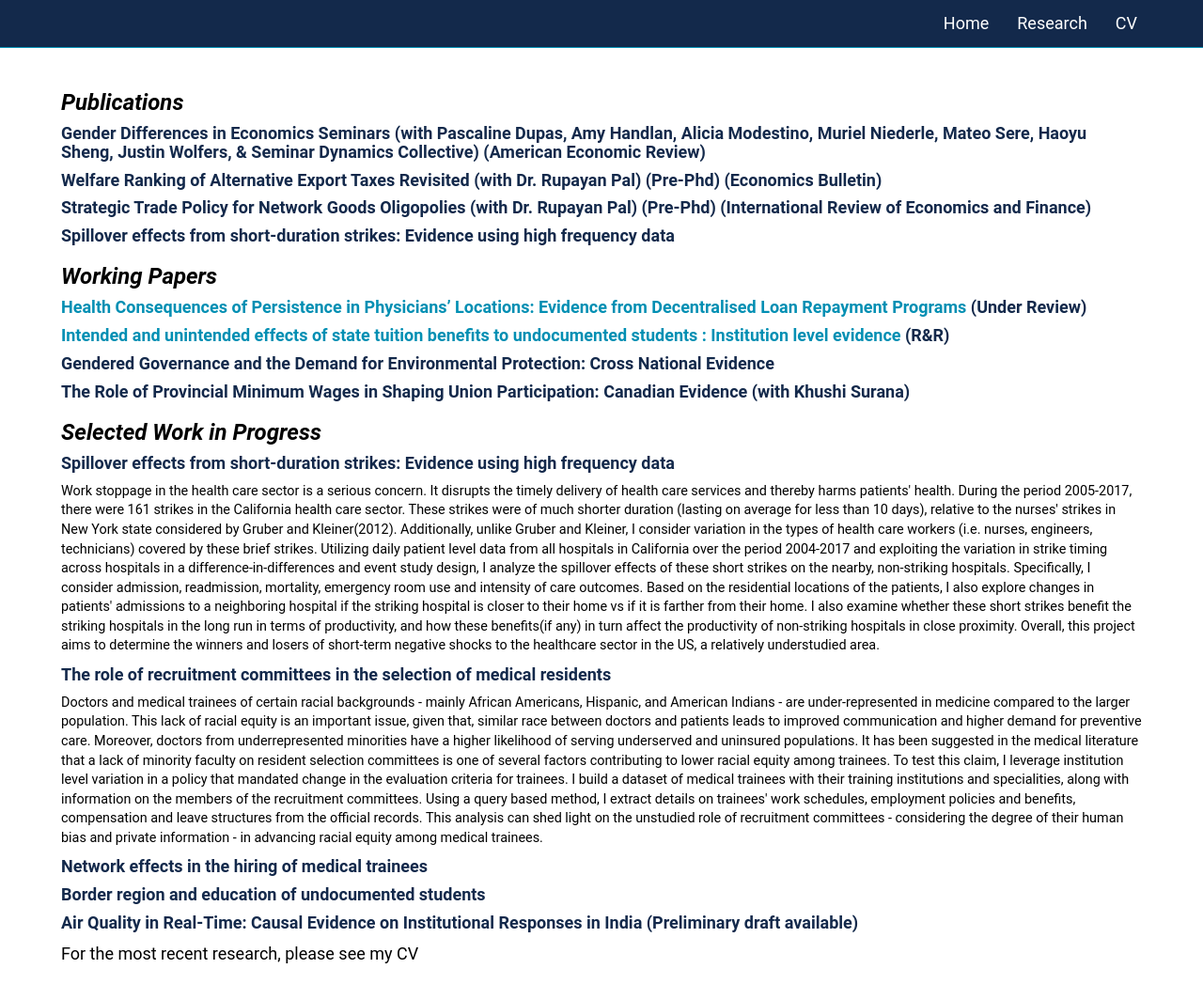
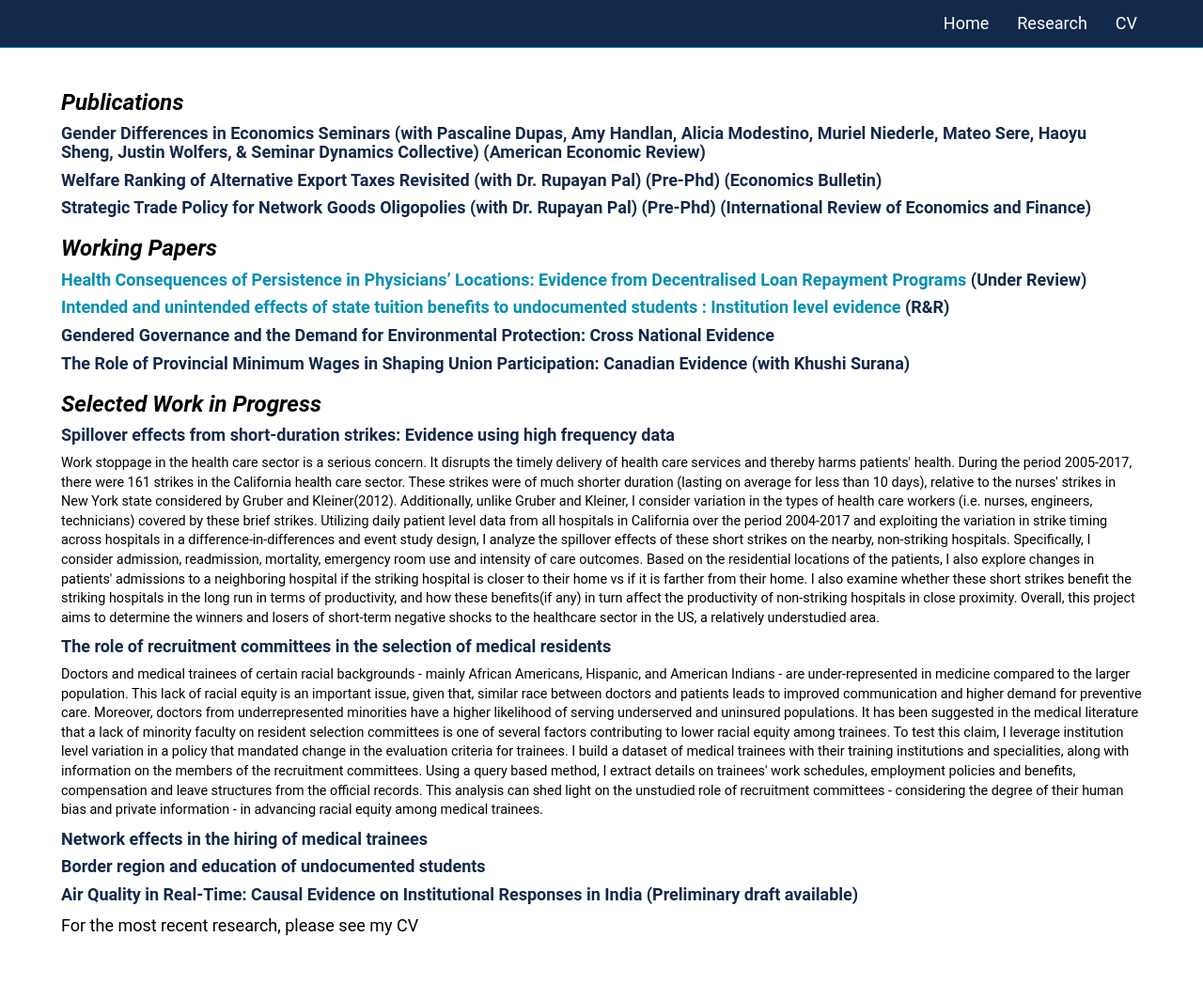
Before and after one commit to anomitaghosh/anomitaghosh.github.io, a Jekyll site: the page built from research.md, in a window 1280 px wide and 1088 px high. Shown: the top 1064 px of the window at 94% size. Built offline with Jekyll 4.4.1, drawn with Linux system fonts in a browser that asks for light colours; our own code applies the rules of GitHub Pages for plain Markdown files.

Commit message:
Update research.md

```diff
--- a/research.md
+++ b/research.md
@@ -10,7 +10,6 @@ layout: secondary_pages
 #### **Strategic  Trade  Policy  for  Network  Goods  Oligopolies  (with Dr. Rupayan  Pal) (Pre-Phd)** (International Review of Economics and Finance)
 
 
-#### **Spillover effects from short-duration strikes: Evidence using high frequency data**
 
 ### ***Working Papers***
 #### [**Health Consequences of Persistence in Physicians’ Locations: Evidence from Decentralised Loan Repayment Programs**](researchpapers/Anomita_jmpnew1.pdf) (Under Review)
```
